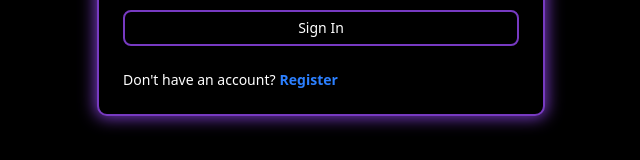
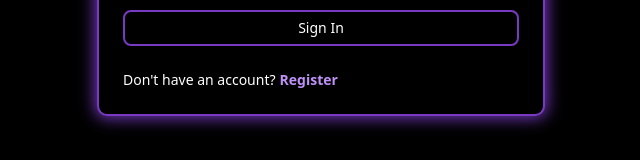
Before and after one commit to Akiii-lab/KanbanProject, a Next.js app: page /login in a window 1280 px wide. Shown: the part 459-619 px from the top of the page, without its empty margins (319-959 px from the left). Built offline with nearby package versions, Linux system fonts and the light colour scheme.

Commit message:
feat: update color variables in globals.css and modify link color in login component

```diff
--- a/src/app/globals.css
+++ b/src/app/globals.css
@@ -72,7 +72,8 @@
     --sidebar-accent-foreground: #ffffff;
     --sidebar-border: #222222;
     --sidebar-ring: #773ac1;
-    --custom-purple: #773ac1;
+    --c-purple: #773ac1;
+    --c-violet: #bf91f7;
   }
 
 @theme inline {
--- a/src/components/LoginComponent/login.tsx
+++ b/src/components/LoginComponent/login.tsx
@@ -121,7 +121,7 @@ export const LoginComponent = () => {
                         </Button>
                         <div className="text-center flex flex-row gap-1">
                             <Label>Don't have an account? </Label>
-                            <Link href="/register" className="text-sm font-bold text-blue-500 hover:underline">
+                            <Link href="/register" className="text-sm font-bold [color:var(--c-violet)] hover:underline">
                                 Register
                             </Link>
                         </div>
```
